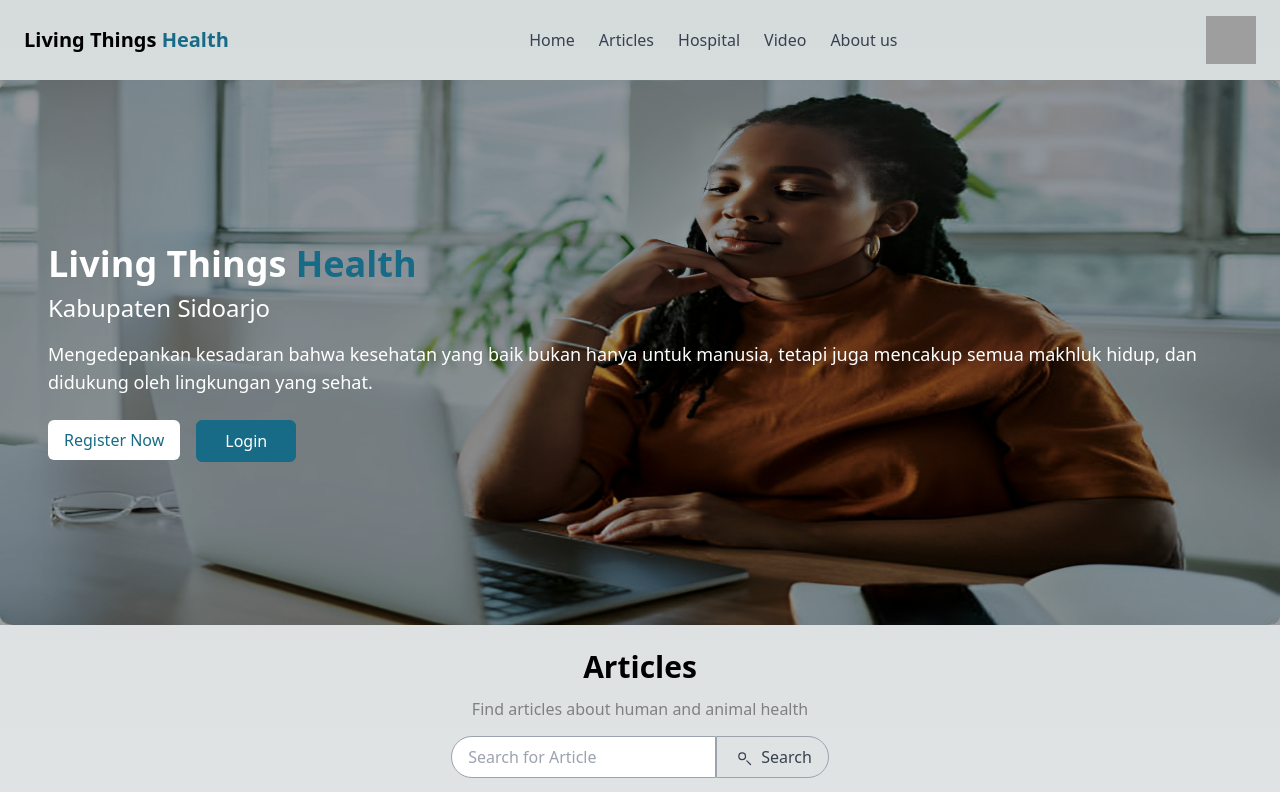
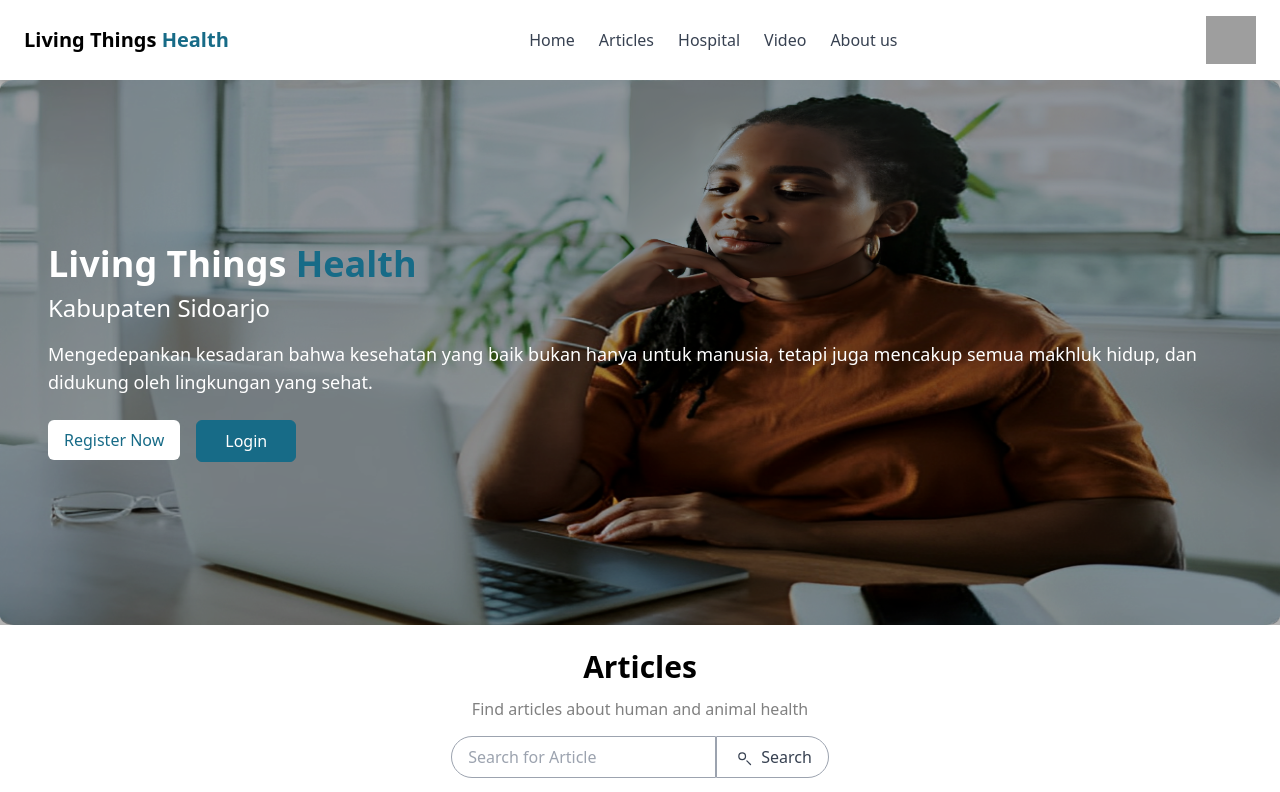
Before and after one commit to RehanMwn/living-things, a Next.js app: page / in a window 1280 px wide. Shown: the top 792 px of the page. Built offline with nearby package versions, Linux system fonts and the light colour scheme; grey boxes are pictures that could not be loaded.

Commit message:
Update globals.css

```diff
--- a/src/app/globals.css
+++ b/src/app/globals.css
@@ -3,25 +3,19 @@
 @tailwind utilities;
 
 :root {
-  --foreground-rgb: 0, 0, 0;
-  --background-start-rgb: 214, 219, 220;
-  --background-end-rgb: 255, 255, 255;
+  --background: #ffffff;
+  --foreground: #ffffff;
 }
 
 @media (prefers-color-scheme: dark) {
   :root {
-    --foreground-rgb: 255, 255, 255;
-    --background-start-rgb: 0, 0, 0;
-    --background-end-rgb: 0, 0, 0;
+    --background: #ffffff;
+    --foreground: #ededed;
   }
 }
 
 body {
-  color: rgb(var(--foreground-rgb));
-  background: linear-gradient(
-      to bottom,
-      transparent,
-      rgb(var(--background-end-rgb))
-    )
-    rgb(var(--background-start-rgb));
+  color: var(--foreground);
+  background: var(--background);
+  font-family: "Poppins", sans-serif;
 }
```
